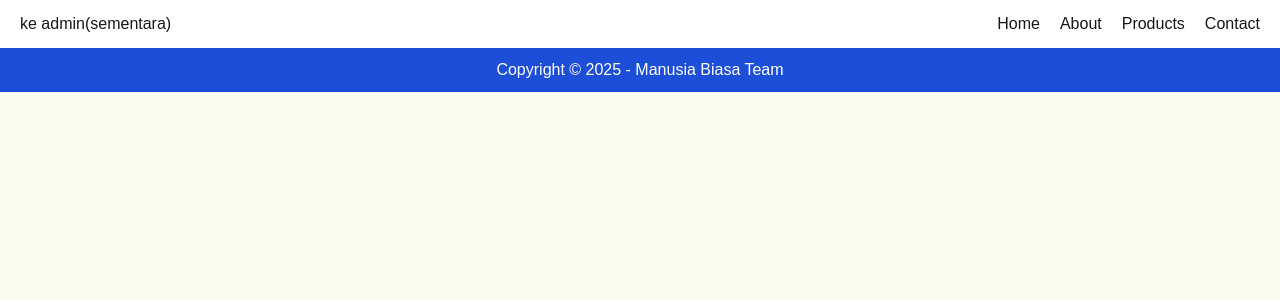
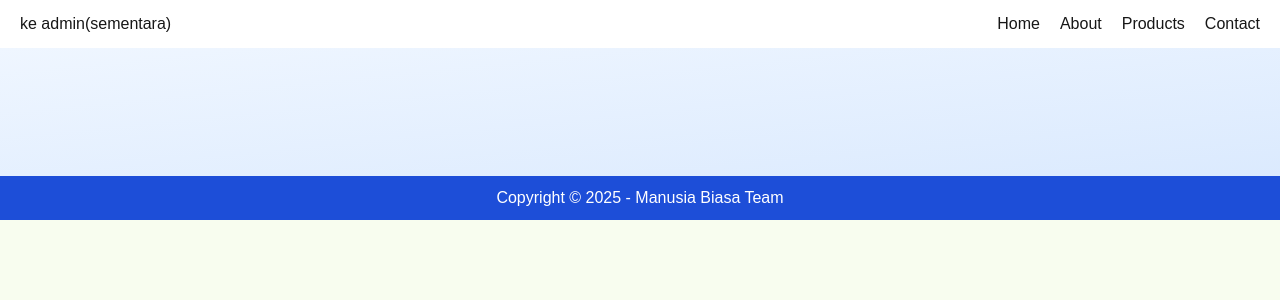
Before and after one commit to Deoca27/manusia-biasa, a Next.js app: page /contact in a window 1280 px wide. Shown: the top 300 px of the page. Built offline with nearby package versions, Linux system fonts and the light colour scheme.

Commit message:
rendika : Menambahkan kontainer dengan gradasi.

```diff
--- a/app/contact/page.tsx
+++ b/app/contact/page.tsx
@@ -25,8 +25,7 @@ export default function ContactPage() {
   };
 
   return (
-    <div>
-
+    <div className="bg-gradient-to-br from-blue-50 to-blue-100 py-16">
     </div>
   );
 }
```
